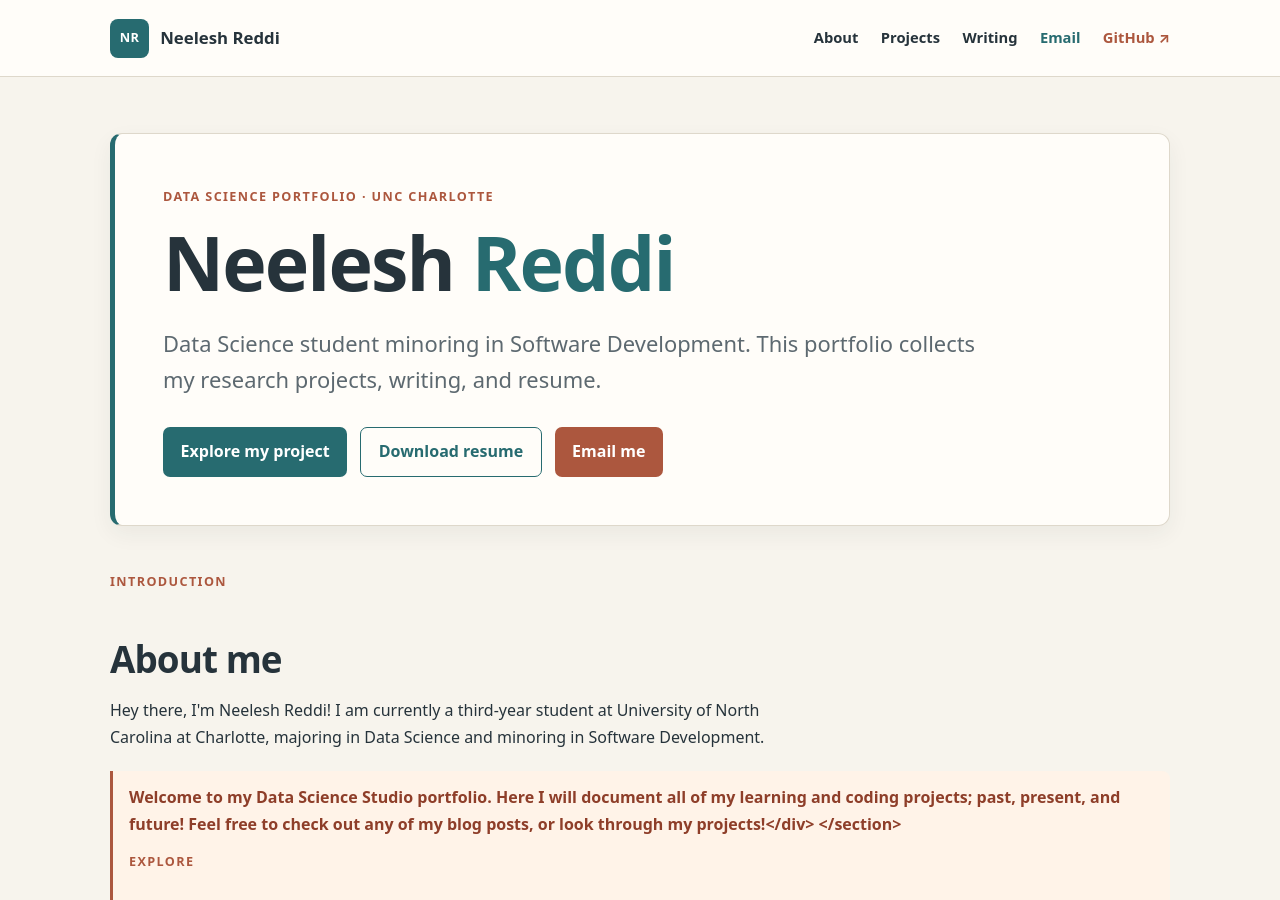
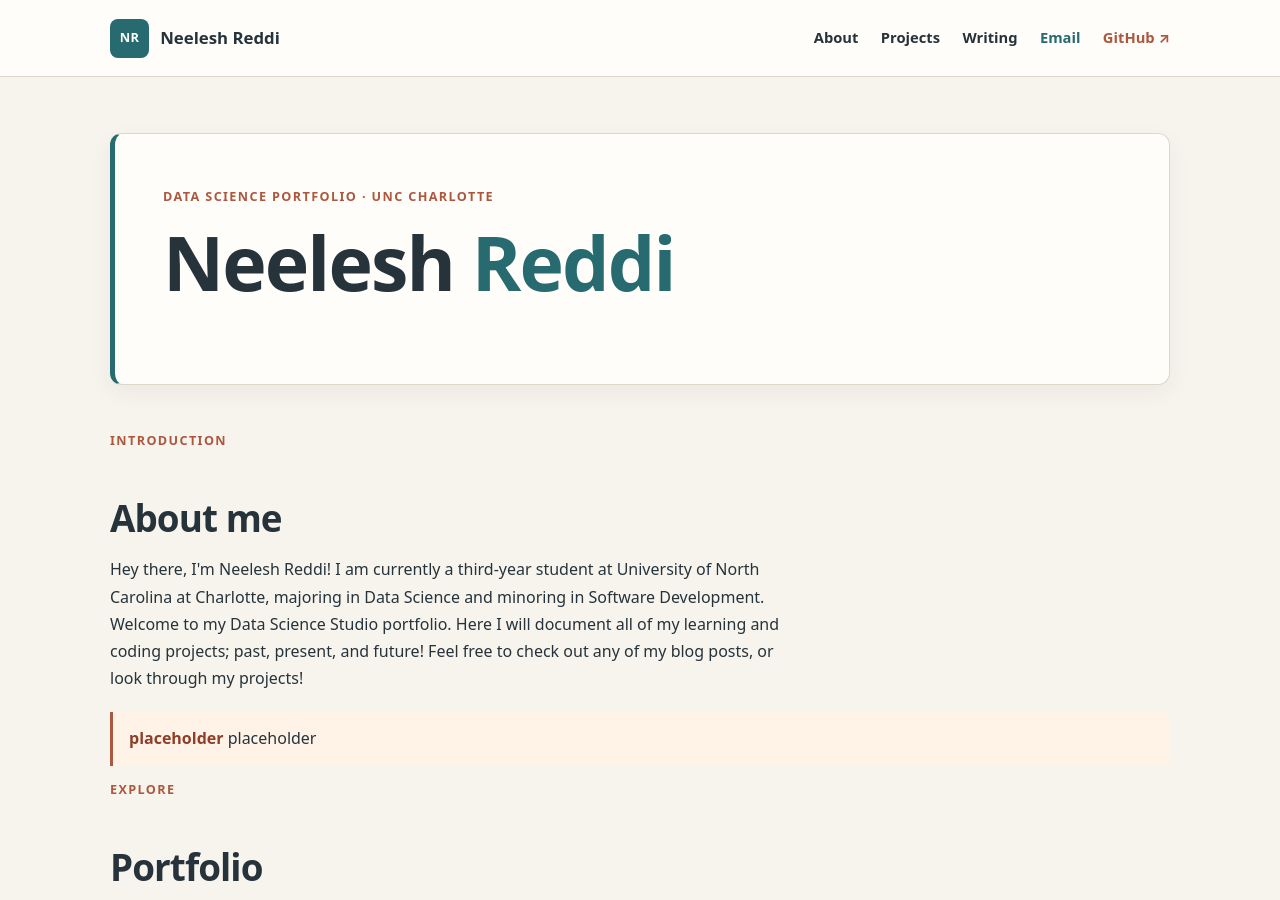
Before and after one commit to nreddi2/data-science-portfolio, a Jekyll site: the page built from index.md, in a window 1280 px wide and 900 px high. Built offline with Jekyll 4.4.1, drawn with Linux system fonts in a browser that asks for light colours.

Commit message:
Update index.md

```diff
--- a/index.md
+++ b/index.md
@@ -8,21 +8,16 @@ page_class: home-page
 <section class="hero">
   <span class="eyebrow">Data science portfolio · UNC Charlotte</span>
   <h1>Neelesh <span>Reddi</span></h1>
-  <p class="lede">Data Science student minoring in Software Development. This portfolio collects my research projects, writing, and resume.</p>
+  <p class="lede"></p>
   <div class="hero-actions">
-    <a class="button" href="{{ '/projects/' | relative_url }}">Explore my project</a>
-    <a class="button secondary" href="{{ '/resume.pdf' | relative_url }}" download>Download resume</a>
-    <a class="button tertiary" href="mailto:reddi.neelesh@gmail.com">Email me</a>
   </div>
 </section>
 
 <section aria-labelledby="about-title">
   <p class="section-kicker">Introduction</p>
   <h2 id="about-title">About me</h2>
-  <p>Hey there, I'm Neelesh Reddi! I am currently a third-year student at University of North Carolina at Charlotte, majoring in Data Science and minoring in Software Development.
-</p>
-  <div class="draft-prompt"><strong>Welcome to my Data Science Studio portfolio. Here I will document all of my learning and coding projects; past, present, and future!
-Feel free to check out any of my blog posts, or look through my projects!</div>
+  <p>Hey there, I'm Neelesh Reddi! I am currently a third-year student at University of North Carolina at Charlotte, majoring in Data Science and minoring in Software Development. Welcome to my Data Science Studio portfolio. Here I will document all of my learning and coding projects; past, present, and future! Feel free to check out any of my blog posts, or look through my projects!</p>
+  <div class="draft-prompt"><strong>placeholder</strong> placeholder </div>
 </section>
 
 <section aria-labelledby="explore-title">
```
